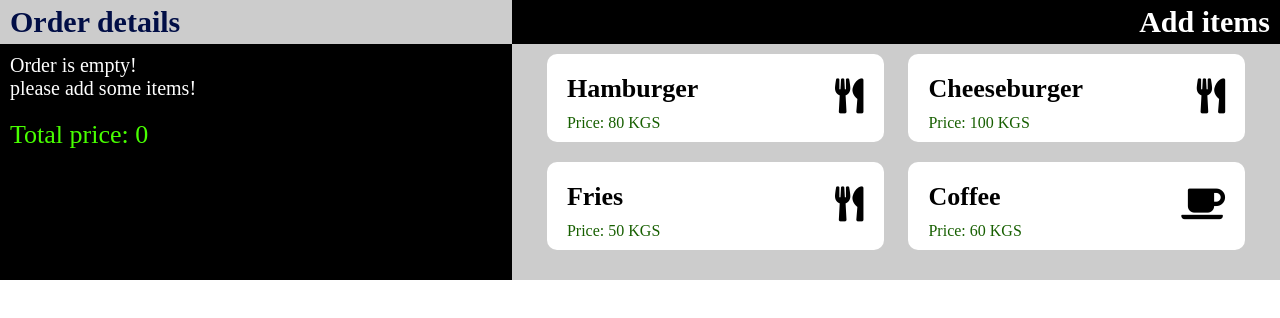
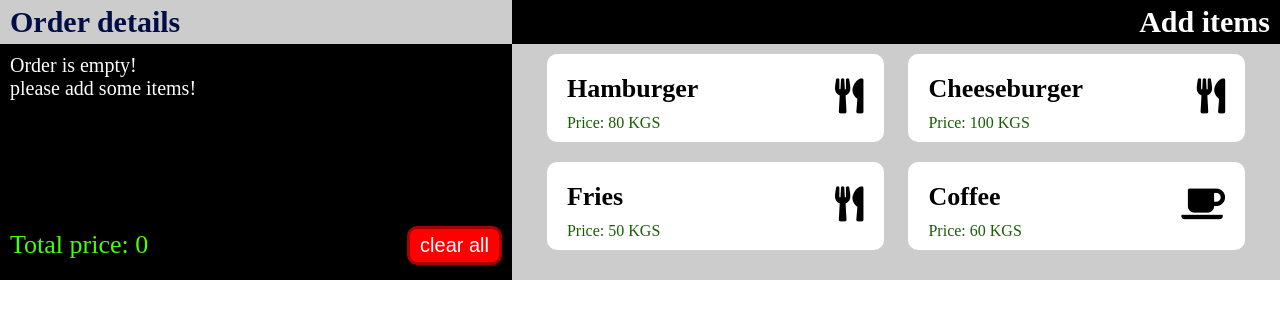
Before and after one commit to Toktomambetov-Sultan/js_group_7_exam_7_Sultan_Toktomambetov, a React (Create React App) app: page / in a window 1280 px wide. Shown: the top 318 px of the page. Built offline with nearby package versions, Linux system fonts and the light colour scheme.

Commit message:
split the code into parts

```diff
--- /dev/null
+++ b/src/components/OrderItem/orderItem.css
@@ -0,0 +1,36 @@
+.order{
+    background-color: #fff;
+    display: flex;
+    justify-content: space-between;
+    padding: 10px 10px 10px 20px;
+    margin-bottom: 20px;
+    border-radius: 10px;
+    align-items: center;
+}
+.order-name{
+    margin: 0;
+    padding: 0;
+    font-size: 20px;
+}
+.order-delete-btn{
+    border: none;
+    color: rgb(255, 0, 0);
+    background-color: transparent;
+    font-size: 24px;
+    outline: none;
+    border-radius: 50%;
+    transition: text-shadow 0.1s;
+}
+.order-delete-btn:focus,
+.order-delete-btn:active{
+    outline: none;
+}
+.order-delete-btn:active{
+    text-shadow: 0 0 10px rgb(255, 0, 0);
+}
+.order-count{
+    color: rgb(0, 4, 255);
+}
+.order-price{
+    color: rgb(23, 95, 0);
+}
--- /dev/null
+++ b/src/components/OrderLIst/orderList.css
@@ -0,0 +1,3 @@
+.orders-list{
+    padding: 10px;
+}
--- /dev/null
+++ b/src/components/OrderLIst/orderList.js
@@ -0,0 +1,41 @@
+import React from 'react';
+import OrderItem from './../OrderItem/orderItem';
+import "./orderList.css";
+
+
+export default function OrderList({ orders, findPrice, staticProducts, deleteOneOrder }) {
+    const ordersList = (
+        orders.map(order => (
+            <div key={order.name}>
+                {
+                    order.count ?
+                        (
+                            <OrderItem
+                                order={order}
+                                findPrice={findPrice}
+                                staticProducts={staticProducts}
+                                deleteOneOrder={deleteOneOrder}
+                            />
+                        )
+                        : (
+                            <></>
+                        )
+                }
+            </div>
+        ))
+    );
+    return (
+        <div className="orders-list">
+            {orders.reduce((acc, order) => { if (order.count || acc) { return true; } return false; }, false)
+                ? (ordersList) :
+                (
+                    <span style={{ color: "#fff", fontSize: "20px" }}>
+                        Order is empty!
+                        <br />
+                        please add some items!
+                    </span>
+                )
+            }
+        </div>
+    );
+}
--- /dev/null
+++ b/src/components/Product/Product.css
@@ -0,0 +1,23 @@
+.static-product{
+    width: 45%;
+    background-color: #fff;
+    padding: 10px 0 10px 20px;
+    margin-bottom: 20px;
+    border-radius: 10px;
+    display: flex;
+    align-items: center;
+    justify-content: space-between;
+}
+.static-product-right{
+    font-size: 35px;
+    margin-right: 20px;
+}
+
+.static-product-name{
+    font-size: 26px;
+    padding: 10px 0;
+    margin: 0;
+}
+.static-product-price{
+    color: rgb(23, 95, 0);
+}
--- /dev/null
+++ b/src/components/Product/Product.js
@@ -0,0 +1,23 @@
+import React from 'react';
+import "./Product.css";
+
+
+export default function Product({  addOrder, elem }) {
+    return (
+        <div className="static-product" onClick={() => addOrder(elem.name)}>
+            <div className="static-product-left">
+                <h4 className="static-product-name">{elem.name}</h4>
+                <span className="static-product-price">Price: {elem.price} KGS</span>
+            </div>
+            <div className="static-product-right">
+                {
+                    elem.category === "food" ? (
+                        <i className="fas fa-utensils"></i>
+                    ) : (
+                            <i className="fas fa-coffee"></i>
+                        )
+                }
+            </div>
+        </div>
+    );
+}
--- /dev/null
+++ b/src/components/TotalPrice/totalPrice.css
@@ -0,0 +1,14 @@
+.total-price{
+    color: rgb(72, 255, 0);
+    font-size: 26px;
+    padding: 10px;
+}
+.clear-all-btn{
+    background-color: rgb(255, 0, 0);
+    color: #fff;
+    border: 3px solid rgb(170, 0, 0);
+    border-radius: 10px;
+    padding: 5px 10px;
+    font-size: 20px;
+    margin-right: 10px;
+}
--- /dev/null
+++ b/src/components/TotalPrice/totalPrice.js
@@ -0,0 +1,12 @@
+import React from 'react';
+import './totalPrice.css';
+
+
+export default function totalPrice({ getCleanOrders, setOrders, getTotalPrice }) {
+    return (
+        <div className="orders-block__bottom">
+            <div className="total-price">Total price: {getTotalPrice()}</div>
+            <button className="clear-all-btn" onClick={() => setOrders(getCleanOrders())}>clear all</button>
+        </div>
+    );
+}
--- a/src/containers/App/App.css
+++ b/src/containers/App/App.css
@@ -15,6 +15,9 @@ body{
 .orders-block{
     width: 40%;
     background-color: #000;
+    display: flex;
+    flex-direction: column;
+    justify-content: stretch;
 }
 .product-block{
     width: 60%;
@@ -34,29 +37,7 @@ body{
     padding: 10px;
     flex-wrap: wrap;
 }
-.static-product{
-    width: 45%;
-    background-color: #fff;
-    padding: 10px 0 10px 20px;
-    margin-bottom: 20px;
-    border-radius: 10px;
-    display: flex;
-    align-items: center;
-    justify-content: space-between;
-}
-.static-product-right{
-    font-size: 35px;
-    margin-right: 20px;
-}
 
-.static-product-name{
-    font-size: 26px;
-    padding: 10px 0;
-    margin: 0;
-}
-.static-product-price{
-    color: rgb(23, 95, 0);
-}
 .orders-block .title{
     background-color: #ccc;
     color: rgb(1, 14, 70);
@@ -64,47 +45,12 @@ body{
     padding: 5px 10px;
     font-size: 30px;
 }
-.orders-list{
-    padding: 10px;
-}
-.order{
-    background-color: #fff;
+
+
+.orders-block__bottom{
     display: flex;
     justify-content: space-between;
-    padding: 10px 10px 10px 20px;
-    margin-bottom: 20px;
-    border-radius: 10px;
     align-items: center;
+    margin-top: auto;
+    margin-bottom: 10px;
 }
-.order-name{
-    margin: 0;
-    padding: 0;
-    font-size: 20px;
-}
-.order-delete-btn{
-    border: none;
-    color: rgb(255, 0, 0);
-    background-color: transparent;
-    font-size: 24px;
-    outline: none;
-    border-radius: 50%;
-    transition: text-shadow 0.1s;
-}
-.order-delete-btn:focus,
-.order-delete-btn:active{
-    outline: none;
-}
-.order-delete-btn:active{
-    text-shadow: 0 0 10px rgb(255, 0, 0);
-}
-.order-count{
-    color: rgb(0, 4, 255);
-}
-.order-price{
-    color: rgb(23, 95, 0);
-}
-.total-price{
-    color: rgb(72, 255, 0);
-    font-size: 26px;
-    padding: 10px;
-}
--- a/src/containers/App/App.js
+++ b/src/containers/App/App.js
@@ -1,8 +1,14 @@
 import React from 'react';
 import './App.css';
-import './../../fontawesome-free-5.14.0-web/css/all.min.css';
 import { useState } from 'react';
-// import { useState } from 'react';
+import OrderList from '../../components/OrderLIst/orderList';
+import TotalPrice from '../../components/TotalPrice/totalPrice';
+import Product from '../../components/Product/Product';
+import "./../../fontawesome-free-5.14.0-web/css/all.min.css";
+
+
+
+
 
 function App() {
   const staticProducts = [
@@ -27,10 +33,10 @@ function App() {
       category: "drink",
     },
   ];
-  const setCleanOrders = () => {
+  const getCleanOrders = () => {
     return staticProducts.map(elem => ({ name: elem.name, count: 0 }));
   };
-  const [orders, setOrders] = useState(setCleanOrders());
+  const [orders, setOrders] = useState(getCleanOrders());
   const addOrder = (name) => {
     const copyOrders = [...orders];
     const index = copyOrders.findIndex(order => order.name === name);
@@ -56,82 +62,33 @@ function App() {
     copyOrders[index] = copyOrder;
     setOrders(copyOrders);
   };
-  const ordersList = (
-    orders.map(order => (
-      <div key={order.name}>
-        {
-          order.count ?
-            (
-              < div className="order">
-                <h4 className="order-name">
-                  <span className="order-count">x{order.count}</span> {order.name}
-                </h4>
-                <span className="order-price">{findPrice(order)} KGS</span>
-                <span>
-                  {
-                    staticProducts.find(elem => elem.name === order.name).category === "food" ? (
-                      <i className="fas fa-utensils"></i>
-                    ) : (
-                        <i className="fas fa-coffee"></i>
-                      )
-                  }
-                </span>
-                <button onClick={()=>deleteOneOrder(order.name)} className="order-delete-btn">
-                  <i className="fas fa-minus-circle"></i>
-                </button>
-              </div>
-            )
-            : (
-              <></>
-            )
-        }
-      </div>
-    ))
-  );
   return (
     <div className="App">
       <div className="orders-block">
-        <h3 className="title">Order details</h3>
-        <div className="orders-list">
-          {orders.reduce((acc, order) => {
-            if (order.count || acc) {
-              return true;
-            }
-            return false;
-          }, false)
-            ?
-            (ordersList)
-            :
-            (
-              <span style={{ color: "#fff", fontSize: "20px" }}>
-                Order is empty!
-                <br />
-                please add some items!
-              </span>
-            )
-          }
-        </div>
-        <div className="total-price">Total price: {getTotalPrice()}</div>
+        <h3 className="title">Order details </h3>
+        <OrderList
+          orders={orders}
+          findPrice={findPrice}
+          deleteOneOrder={deleteOneOrder}
+          staticProducts={staticProducts}
+        />
+        <TotalPrice
+          getTotalPrice={getTotalPrice}
+          setOrders={setOrders}
+          getCleanOrders={getCleanOrders}
+        />
       </div>
       <div className="product-block">
-        <h3 className="title">Add items</h3>
+        <h3 className="title">
+          Add items
+        </h3>
         <div className="all-products">
           {staticProducts.map(elem => (
-            <div className="static-product" key={elem.name} onClick={() => addOrder(elem.name)}>
-              <div className="static-product-left">
-                <h4 className="static-product-name">{elem.name}</h4>
-                <span className="static-product-price">Price: {elem.price} KGS</span>
-              </div>
-              <div className="static-product-right">
-                {
-                  elem.category === "food" ? (
-                    <i className="fas fa-utensils"></i>
-                  ) : (
-                      <i className="fas fa-coffee"></i>
-                    )
-                }
-              </div>
-            </div>
+            <Product
+              elem={elem}
+              key={elem.name}
+              addOrder={addOrder}
+            />
           ))}
         </div>
       </div>
```
Also changed, not shown: src/components/OrderItem/orderItem.js (added, +27 -0 lines).
